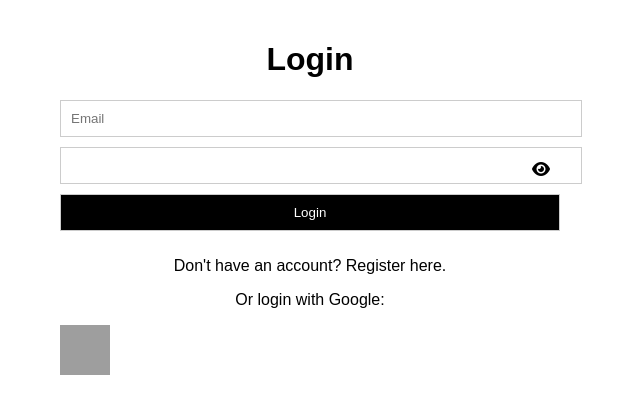
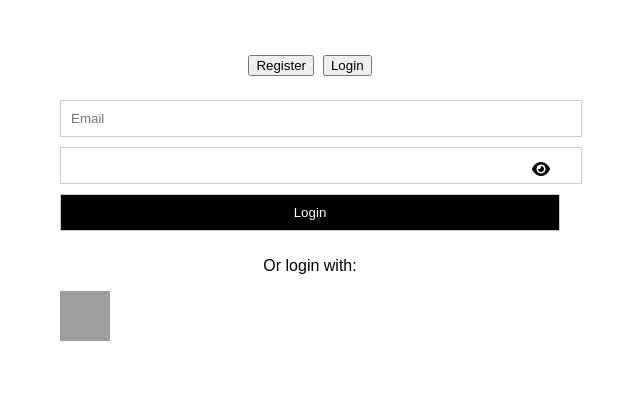
Before and after one commit to dhimanparas20/google-authenticator, a Flask app: page / in a window 1280 px wide. Shown: the top 414 px of the page, without its empty margins (330-970 px from the left). Run offline with Flask 2, Linux system fonts and the light colour scheme; grey boxes are pictures that could not be loaded.

Commit message:
Update login.html

```diff
--- a/templates/login.html
+++ b/templates/login.html
@@ -11,7 +11,7 @@
 </head>
 <body>
   <div class="container">
-    <h1>Login</h1>
+    <h1><a href="/register/"> <button>Register</button> </a><a href="/login/"><button>Login</button></a></h1>
     <form id="loginForm">
       <input id="email" type="email" name="email" placeholder="Email">
       <div class="password-container">
@@ -22,8 +22,7 @@
     </div>
       <input type="submit" value="Login">
     </form>
-    <p>Don't have an account? <a href="/register">Register here</a>.</p>
-    <p>Or login with Google:</p>
+    <p>Or login with:</p>
     <a href="/googlelogin">
       <img src="https://upload.wikimedia.org/wikipedia/commons/thumb/5/53/Google_%22G%22_Logo.svg/1200px-Google_%22G%22_Logo.svg.png"
       alt="Google login"  height="50px" width="50px">
```
